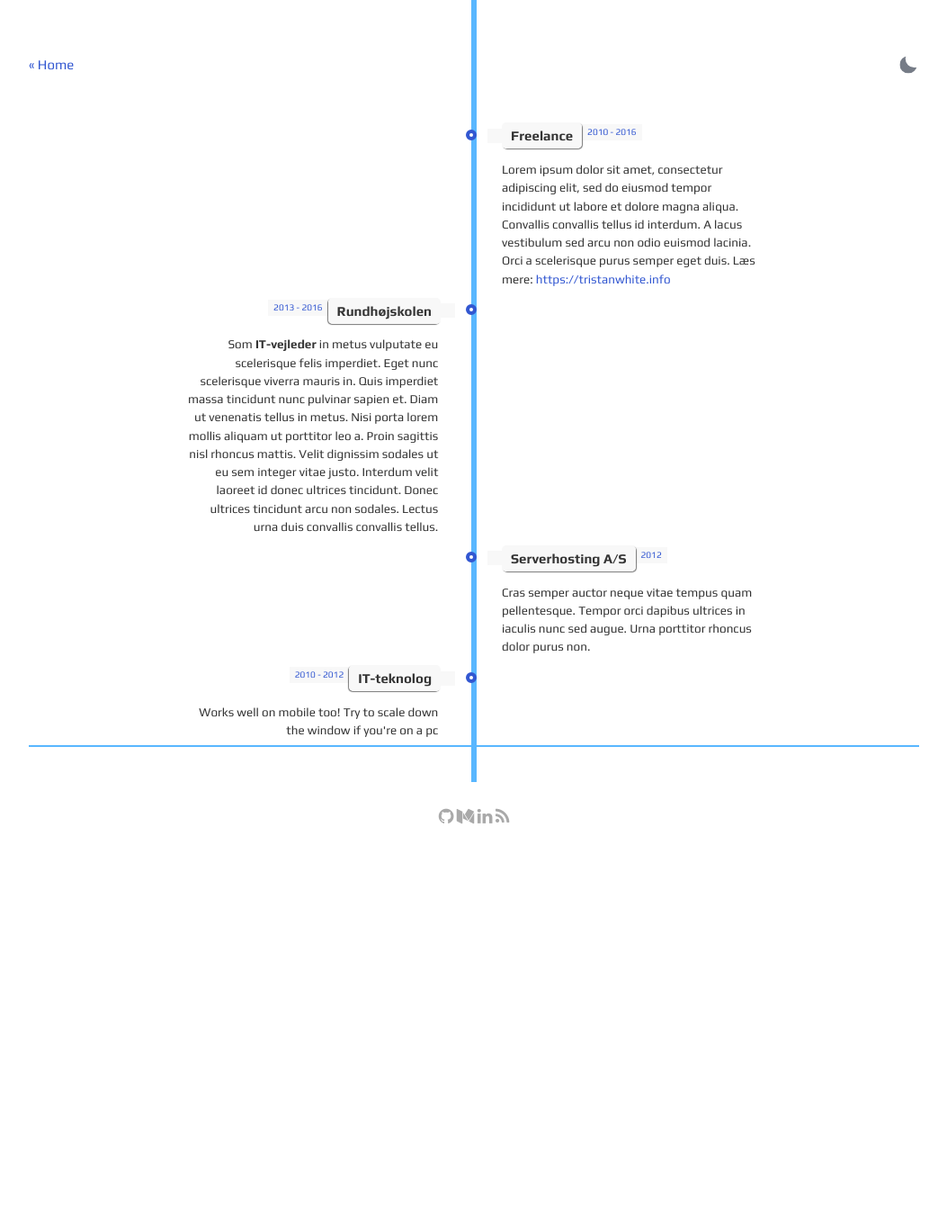
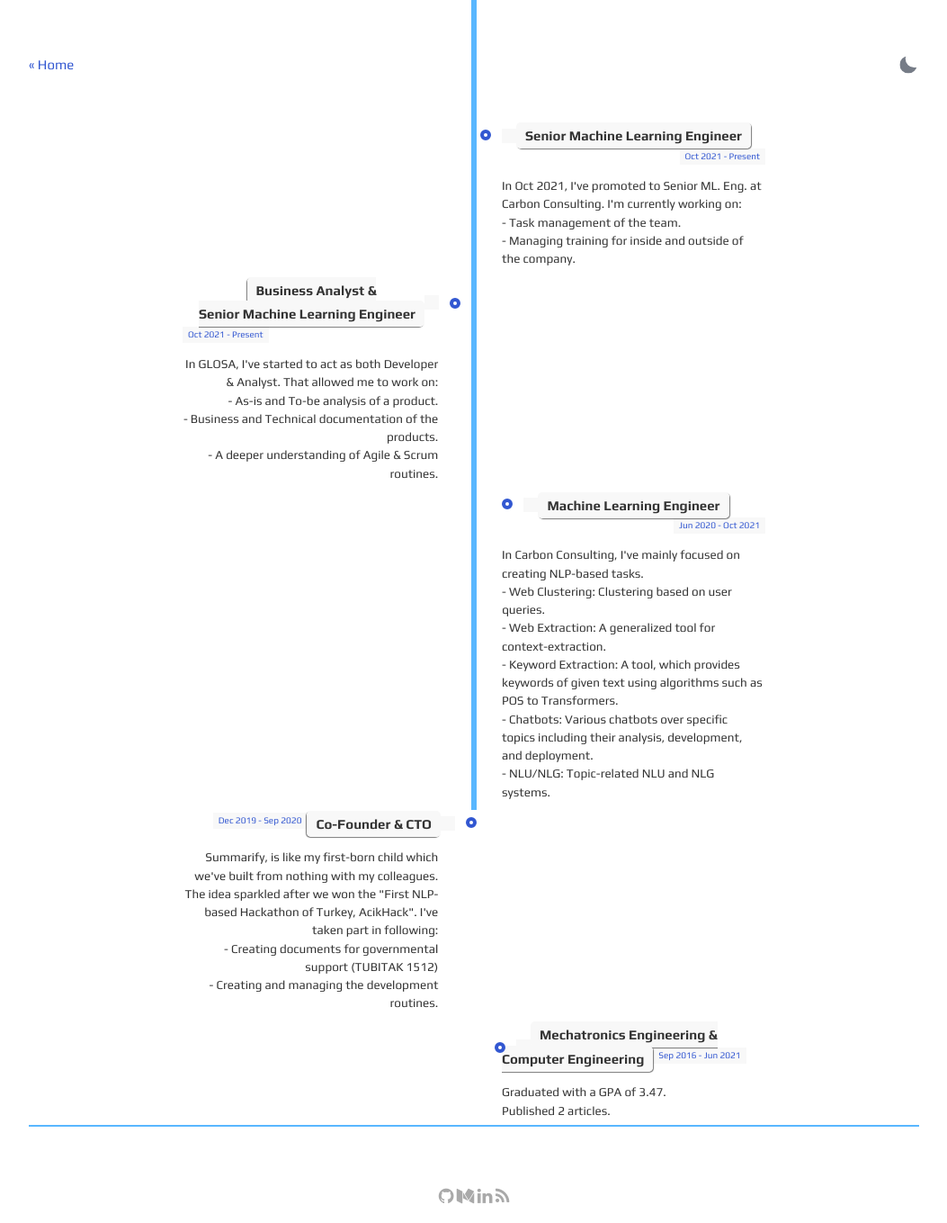
Before and after one commit to Eruimdas/Eruimdas.github.io, a Jekyll site: the page built from about.html, in a window 1280 px wide. Shown: the whole page at 90% size, without its empty margins (113-1166 px from the left). Built offline with Jekyll 4.4.1, drawn with Linux system fonts in a browser that asks for light colours; before the commit the page ends 937 px from its top, so only the background shows below that.

Commit message:
Update: about page and css attributes.

```diff
--- a/_sass/_main.scss
+++ b/_sass/_main.scss
@@ -581,19 +581,13 @@ $link-color: var(--link-color);
     content: ' ';
     display: block;
     width: 6px;
-		height: 80vh;
+		height: 100%;
     margin-left: -3px;
     background: var(--light-text-color);
     z-index: 5;
-    @media(max-width: 375px) {
+		@media(max-width: 375px) {
       height: 150%;
-    };
-		@media(min-height: 1200px){
-			height: 63.85vh;
-		};
-		@media(max-height: 1200px){
-			height: 96.5vh;
-		}
+    }
   }
   li {
     padding: 2em 0;
--- a/about.html
+++ b/about.html
@@ -16,64 +16,75 @@ layout: default
 
     <ul class="timeline">
 
-        <!-- Item 1 -->
         <li>
             <div class="direction-r">
                 <div class="flag-wrapper">
-                    <span class="flag">Freelance</span>
-                    <span class="time-wrapper"><span class="time">2010 - 2016</span></span>
+                    <span class="flag">Senior Machine Learning Engineer</span>
+                    <span class="time-wrapper"><span class="time">Oct 2021 - Present</span></span>
                 </div>
                 <div class="desc">
-                    Lorem ipsum dolor sit amet, consectetur adipiscing elit, sed do eiusmod tempor incididunt
-                    ut labore et dolore magna aliqua. Convallis convallis tellus id interdum. A lacus
-                    vestibulum sed arcu non odio euismod lacinia. Orci a scelerisque purus semper eget duis.
-                    Læs mere: <a href="https://tristanwhite.info" target="_top">https://tristanwhite.info</a>
+                    In Oct 2021, I've promoted to Senior ML. Eng. at Carbon Consulting. I'm currently working on: <br>
+                    - Task management of the team. <br>
+                    - Managing training for inside and outside of the company. <br>
                 </div>
             </div>
         </li>
 
-        <!-- Item 2 -->
         <li>
             <div class="direction-l">
                 <div class="flag-wrapper">
-                    <span class="flag">Rundhøjskolen</span>
-                    <span class="time-wrapper"><span class="time">2013 - 2016</span></span>
+                    <span class="flag">Business Analyst & <br> Senior Machine Learning Engineer</span>
+                    <span class="time-wrapper"><span class="time">Oct 2021 - Present</span></span>
                 </div>
                 <div class="desc">
-                    Som <strong>IT-vejleder</strong> in metus vulputate eu scelerisque felis imperdiet.
-                    Eget nunc scelerisque viverra mauris in. Quis imperdiet massa tincidunt nunc pulvinar sapien et.
-                    Diam ut venenatis tellus in metus. Nisi porta lorem mollis aliquam ut porttitor leo a. Proin
-                    sagittis nisl rhoncus mattis. Velit dignissim sodales ut eu sem integer vitae justo. Interdum
-                    velit laoreet id donec ultrices tincidunt. Donec ultrices tincidunt arcu non sodales.
-                    Lectus urna duis convallis convallis tellus.
+                    In GLOSA, I've started to act as both Developer & Analyst. That allowed me to work on: <br>
+                    - As-is and To-be analysis of a product. <br>
+                    - Business and Technical documentation of the products. <br>
+                    - A deeper understanding of Agile & Scrum routines. <br
                 </div>
             </div>
         </li>
 
-        <!-- Item 3 -->
         <li>
             <div class="direction-r">
                 <div class="flag-wrapper">
-                    <span class="flag">Serverhosting A/S</span>
-                    <span class="time-wrapper"><span class="time">2012</span></span>
+                    <span class="flag">Machine Learning Engineer</span>
+                    <span class="time-wrapper"><span class="time">Jun 2020 - Oct 2021</span></span>
                 </div>
                 <div class="desc">
-                    Cras semper auctor neque vitae tempus quam pellentesque. Tempor orci dapibus ultrices
-                    in iaculis nunc sed augue. Urna porttitor rhoncus dolor purus non.
+                    In Carbon Consulting, I've mainly focused on creating NLP-based tasks. <br>
+                    - Web Clustering: Clustering based on user queries. <br>
+                    - Web Extraction: A generalized tool for context-extraction. <br>
+                    - Keyword Extraction: A tool, which provides keywords of given text using algorithms such as POS to Transformers. <br>
+                    - Chatbots: Various chatbots over specific topics including their analysis, development, and deployment. <br>
+                    - NLU/NLG: Topic-related NLU and NLG systems. <br>
                 </div>
             </div>
         </li>
 
-
-        <!-- Item 4 -->
         <li>
             <div class="direction-l">
                 <div class="flag-wrapper">
-                    <span class="flag">IT-teknolog</span>
-                    <span class="time-wrapper"><span class="time">2010 - 2012</span></span>
+                    <span class="flag">Co-Founder & CTO</span>
+                    <span class="time-wrapper"><span class="time">Dec 2019 - Sep 2020</span></span>
                 </div>
                 <div class="desc">
-                    Works well on mobile too! Try to scale down the window if you're on a pc
+                    Summarify, is like my first-born child which we've built from nothing with my colleagues. The idea sparkled after we won the "First NLP-based Hackathon of Turkey, AcikHack". I've taken part in following: <br>
+                    - Creating documents for governmental support (TUBITAK 1512) <br>
+                    - Creating and managing the development routines. <br>
+                </div>
+            </div>
+        </li>
+
+        <li>
+            <div class="direction-r">
+                <div class="flag-wrapper">
+                    <span class="flag">Mechatronics Engineering & <br> Computer Engineering</span>
+                    <span class="time-wrapper"><span class="time">Sep 2016 - Jun 2021</span></span>
+                </div>
+                <div class="desc">
+                    Graduated with a GPA of 3.47. <br>
+                    Published 2 articles.
                 </div>
             </div>
         </li>
```
